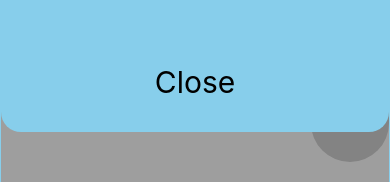
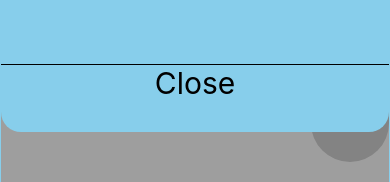
Before and after one commit to D-Coder135/CalC-App_React-Native, a React Native app: screen / in a window 390 px wide. Shown: the part 553-735 px from the top of the page. Built offline with nearby package versions, Linux system fonts and the light colour scheme.

Commit message:
add the borderTopWidth property

```diff
--- a/components/History.js
+++ b/components/History.js
@@ -62,5 +62,6 @@ const styles = StyleSheet.create({
         textAlign: 'center',
         height: '100%',
         textAlignVertical: 'center',
+        borderTopWidth: 1,
     }
 });
```
